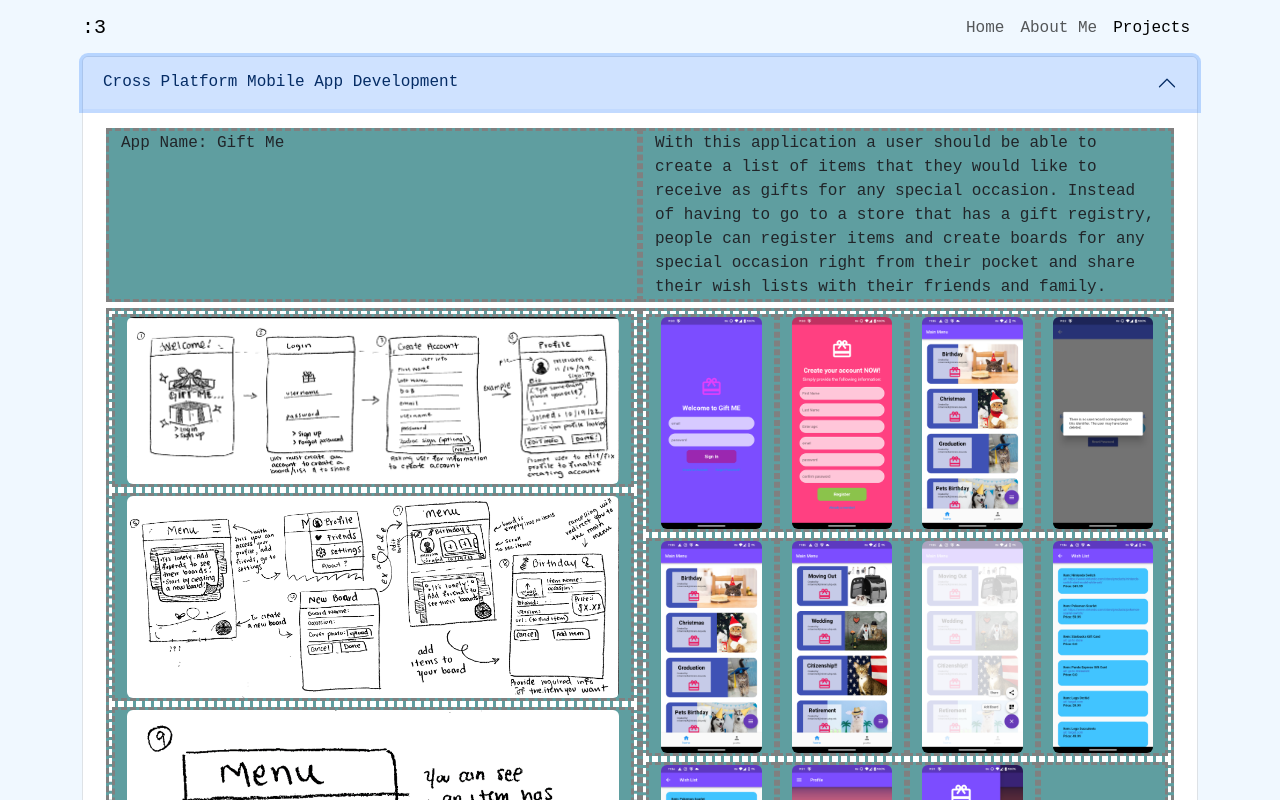
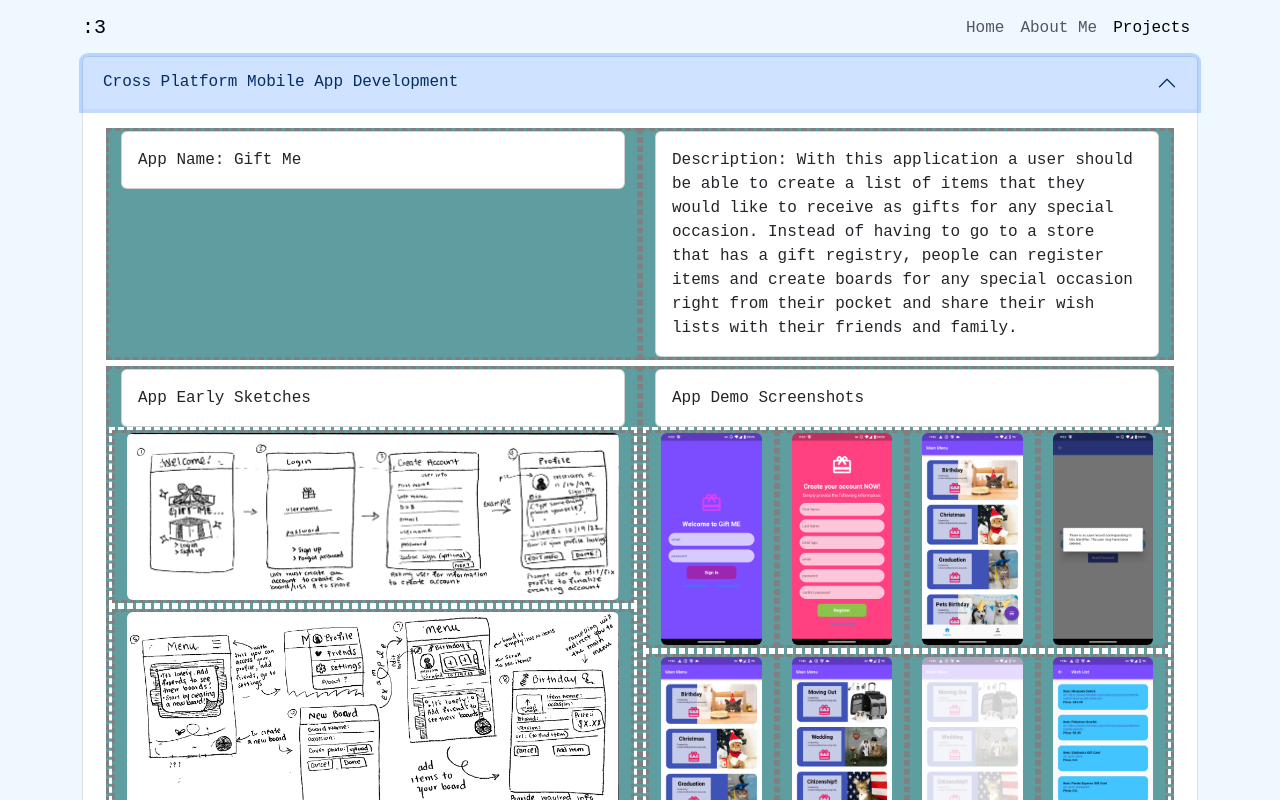
Before and after one commit to miriamrami/meow-port-app, a React (Create React App) app in the folder meow-port-app/: page /Projects.js in a window 1280 px wide. Both pictures are taken after a click on the button "Cross Platform Mobile App Development". Shown: the top 800 px of the page. Built offline with nearby package versions, Linux system fonts and the light colour scheme.

Commit message:
added cards to the project

```diff
--- a/meow-port-app/src/Projects.js
+++ b/meow-port-app/src/Projects.js
@@ -40,13 +40,32 @@ const Projects = () => {
         				<Accordion.Body>
 							<Container>
 								<Row>
-									<Col>App Name: Gift Me</Col>
 									<Col>
-										With this application a user should be able to create a list of items that they would like to receive as gifts for any special occasion. Instead of having to go to a store that has a gift registry, people can register items and create boards for any special occasion right from their pocket and share their wish lists with their friends and family.
+										<Card>
+											<Card.Body>
+												<Card.Text>
+													App Name: Gift Me
+												</Card.Text>
+											</Card.Body>
+										</Card>
+									</Col>
+									<Col>
+										<Card>
+											<Card.Body>
+												<Card.Text>
+												Description: With this application a user should be able to create a list of items that they would like to receive as gifts for any special occasion. Instead of having to go to a store that has a gift registry, people can register items and create boards for any special occasion right from their pocket and share their wish lists with their friends and family.
+												</Card.Text>
+											</Card.Body>
+										</Card>
 									</Col>
 								</Row>
 								<Row>
 									<Col>
+											<Card>
+												<Card.Body>
+													<Card.Text>App Early Sketches</Card.Text>
+												</Card.Body>
+											</Card>
 										<Row>
 											<Col><Image src={sImg1} rounded fluid/></Col>
 										</Row>
@@ -58,6 +77,11 @@ const Projects = () => {
 										</Row>
 									</Col>
 									<Col>
+											<Card>
+												<Card.Body>
+													<Card.Text>App Demo Screenshots</Card.Text>
+												</Card.Body>
+											</Card>
 										<Row>
 											<Col><Image src={WA8} rounded fluid/></Col>
 											<Col><Image src={WA9} rounded fluid/></Col>
```
